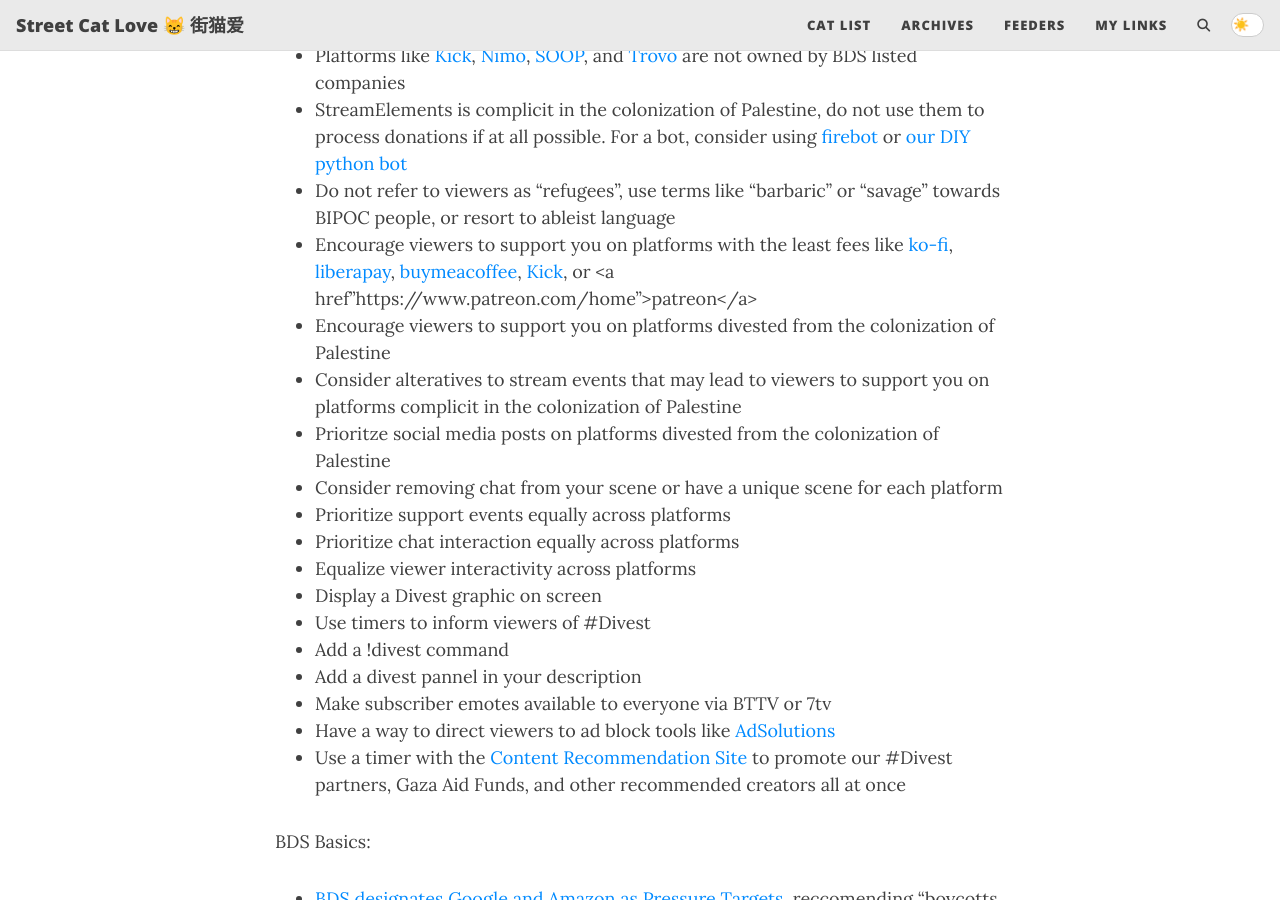
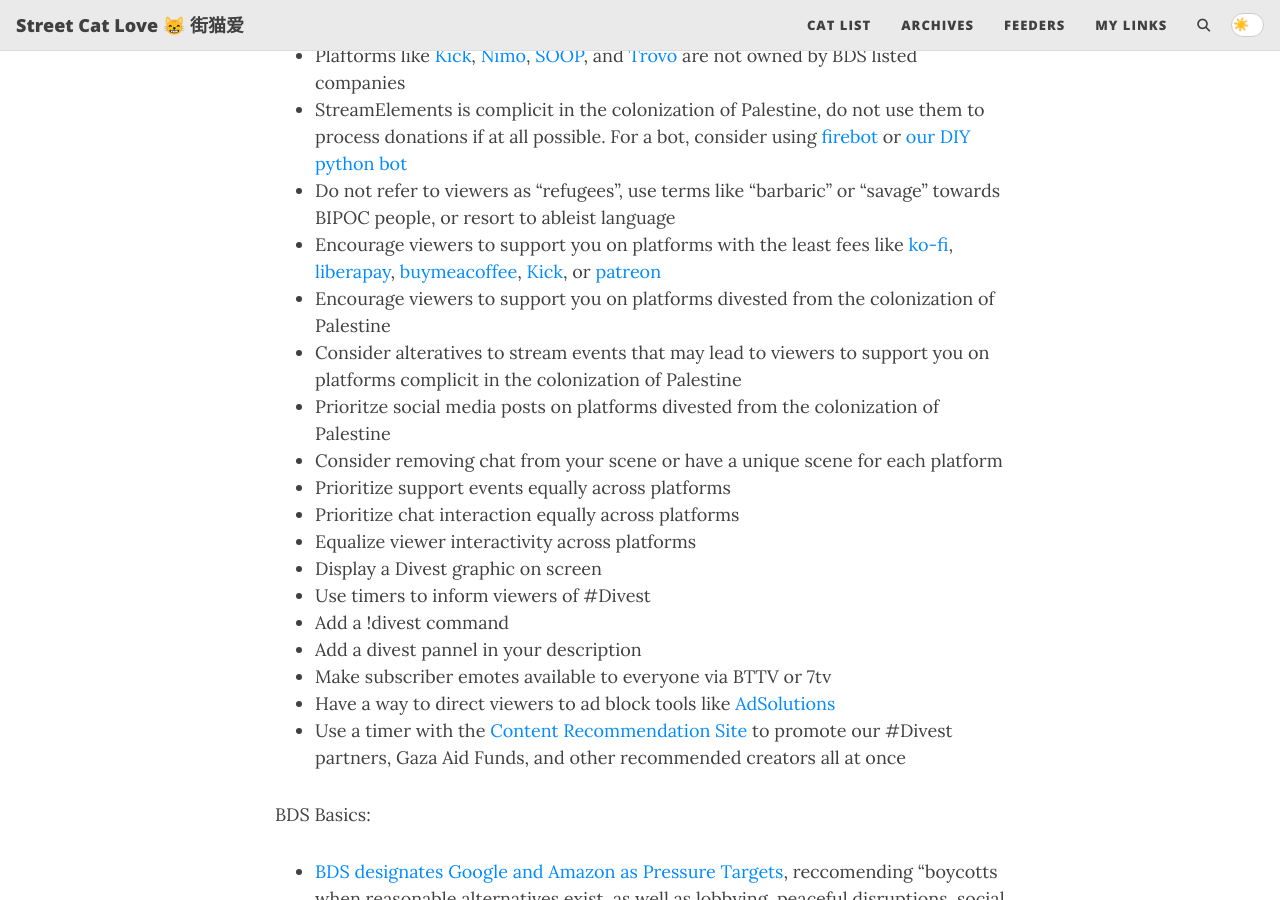
Before and after one commit to StreetCatLove/hellostreetcat, a Jekyll site: the page built from divest.md, in a window 1280 px wide and 900 px high, scrolled down 436 px. Built offline with Jekyll 4.4.1, drawn with Linux system fonts in a browser that asks for light colours; comment, search, counter and statistics services are not loaded.

Commit message:
Update divest.md

```diff
--- a/divest.md
+++ b/divest.md
@@ -13,7 +13,7 @@
 * Plaftorms like <a href="https://kick.com/">Kick</a>, <a href="https://www.nimo.tv/">Nimo</a>, <a href="https://www.sooplive.com/">SOOP</a>, and <a href="https://trovo.live/">Trovo</a> are not owned by BDS listed companies
 * StreamElements is complicit in the colonization of Palestine, do not use them to process donations if at all possible. For a bot, consider using <a href="https://firebot.app/">firebot</a> or <a href="https://github.com/StreetCatLove/streetcat_utils/blob/main/twitch-bot.py">our DIY python bot</a>
 * Do not refer to viewers as "refugees", use terms like "barbaric" or "savage" towards BIPOC people, or resort to ableist language
-* Encourage viewers to support you on platforms with the least fees like <a href="https://ko-fi.com/">ko-fi</a>, <a href="https://en.liberapay.com/">liberapay</a>, <a href="https://buymeacoffee.com/">buymeacoffee</a>, <a href="https://kick.com/">Kick</a>, or <a href"https://www.patreon.com/home">patreon</a>
+* Encourage viewers to support you on platforms with the least fees like <a href="https://ko-fi.com/">ko-fi</a>, <a href="https://en.liberapay.com/">liberapay</a>, <a href="https://buymeacoffee.com/">buymeacoffee</a>, <a href="https://kick.com/">Kick</a>, or <a href="https://www.patreon.com/home">patreon</a>
 * Encourage viewers to support you on platforms divested from the colonization of Palestine
 * Consider alteratives to stream events that may lead to viewers to support you on platforms complicit in the colonization of Palestine
 * Prioritze social media posts on platforms divested from the colonization of Palestine
```
